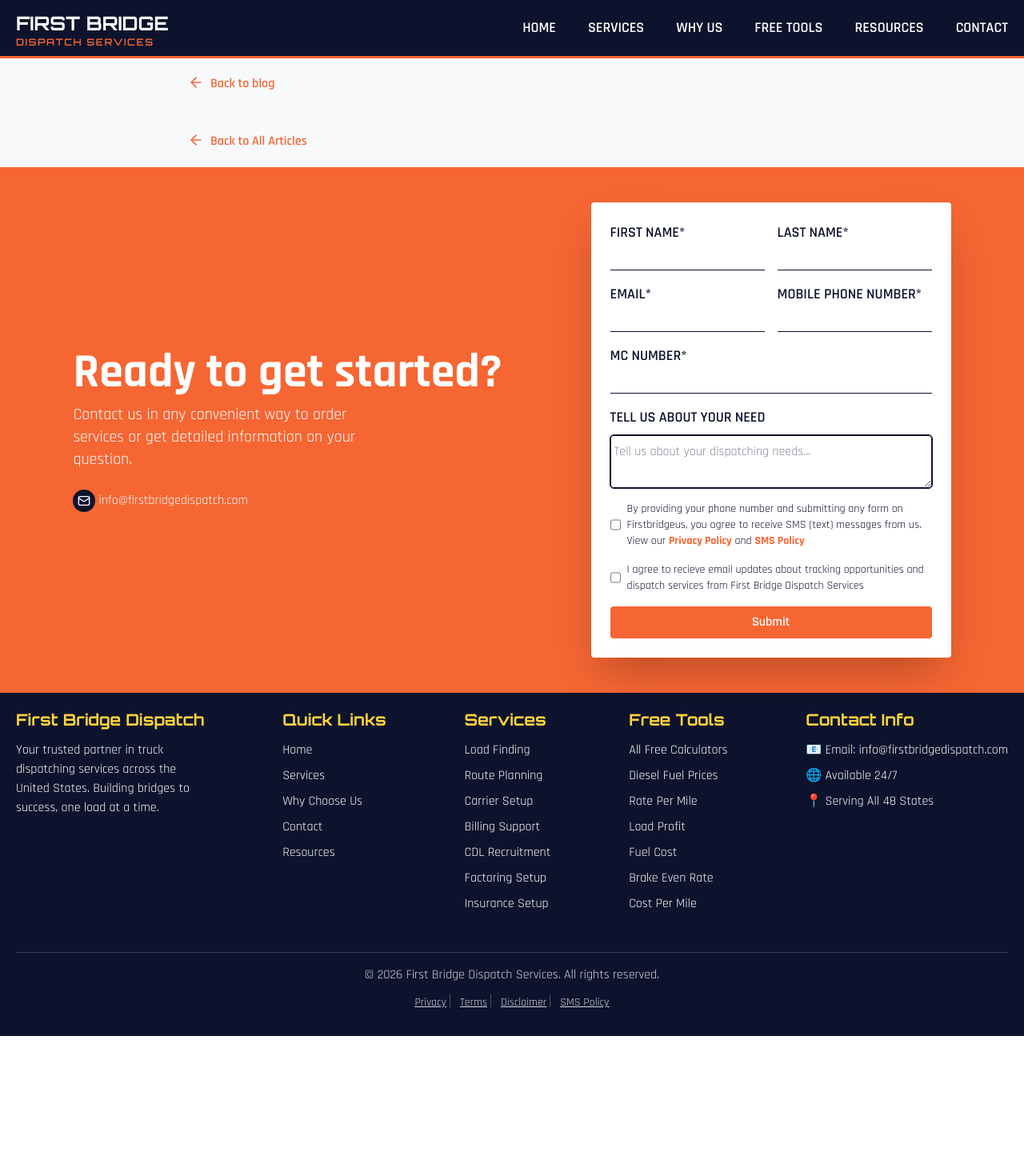
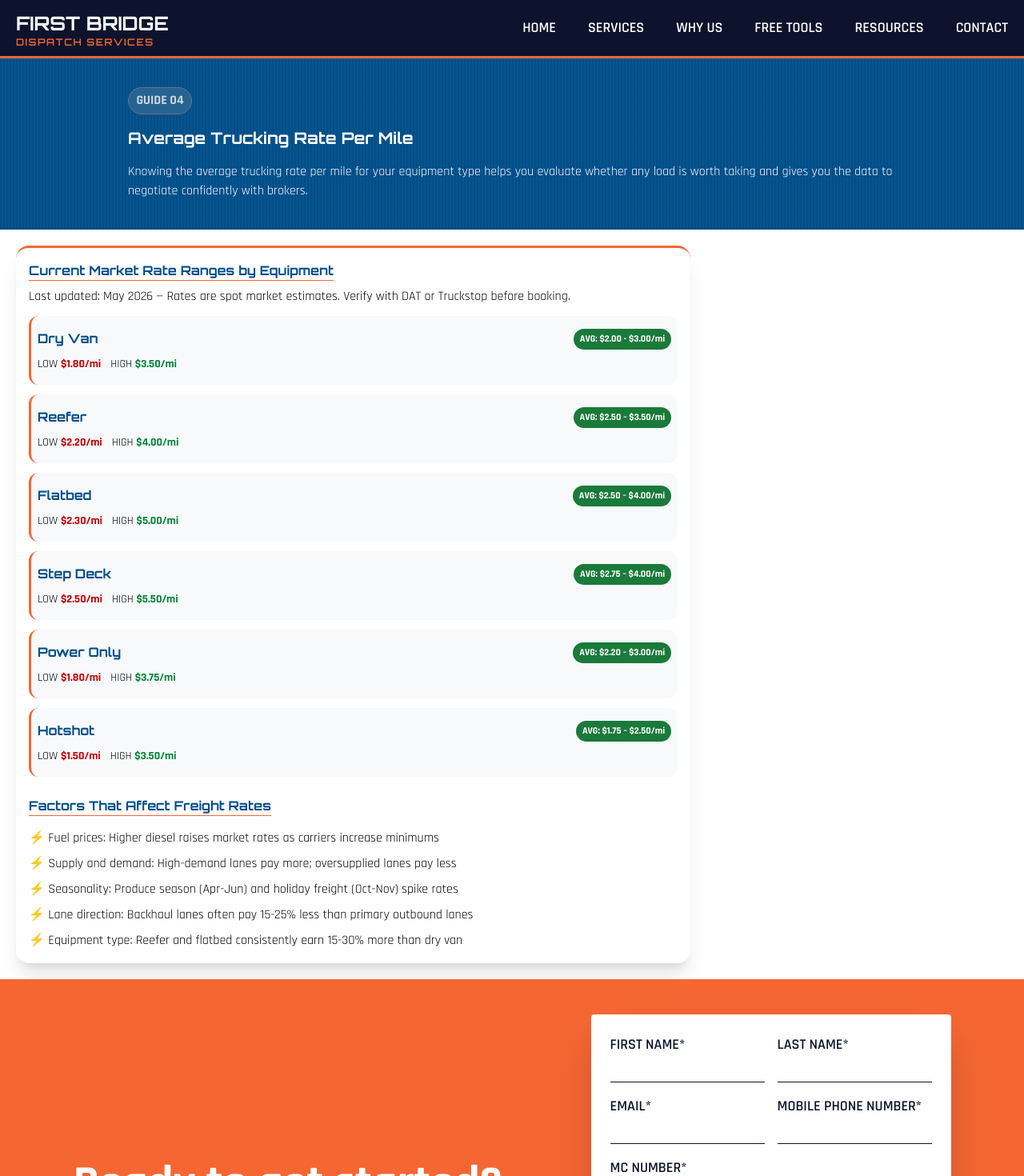
Before and after one commit to Fassam-Khan/firstbridgeus, a Next.js app: page /resources/average-trucking-rate-per-mile in a window 1280 px wide. Shown: the top 1470 px of the page at 80% size. Before the commit the page ends 1295 px from the top, so only its background shows below. Built offline with nearby package versions, Linux system fonts and the light colour scheme; no server answers; the database is empty.

Commit message:
updated in resources page

```diff
--- a/app/globals.css
+++ b/app/globals.css
@@ -239,3 +239,9 @@ html {
 .tiptap p{
   color: black;
 }
+
+.resourceHero{
+  background-color: #0A0E27;
+  width:100%;
+  background: repeating-linear-gradient(90deg,transparent,transparent 2px,rgba(255,255,255,0.03) 2px,rgba(255,255,255,0.03) 4px);
+}
--- /dev/null
+++ b/app/resources/average-trucking-rate-per-mile/page.jsx
@@ -0,0 +1,140 @@
+import React from 'react'
+import Header from '@/component/Header'
+import Footer from '@/component/Footer'
+import Link from 'next/link'
+import { ArrowLeft } from 'lucide-react'
+import Contact from '@/component/Contact'
+
+const page = () => {
+    return (
+        <div>
+            <Header />
+
+            <div className='resourceHero py-4 !bg-[#004E89] bg-[repeating-linear-gradient(90deg,transparent,transparent_2px,rgba(255,255,255,0.03)_2px,rgba(255,255,255,0.03)_4px)]'>
+                <div className="wrapper md:w-[1000px] m-auto flex flex-col gap-4 flex-wrap ">
+                    <div className='bg-[#266393] w-[80px] flex justify-center items-center rounded-full p-1 md:w-[80px] text-gray-300 border border-gray-500 font-bold'>
+                        GUIDE 04
+                    </div>
+                    <div>
+                        <h2 className='font-[Orbitron] text-white font-bold text-xl'>Average Trucking Rate Per Mile</h2>
+                    </div>
+                    <div>
+                        <p className='font-light text-white'>Knowing the average trucking rate per mile for your equipment type helps you evaluate whether any load is worth taking and gives you the data to negotiate confidently with brokers.</p>
+                    </div>
+                </div>
+            </div>
+
+
+            <main>
+
+                <div className="wrapper">
+                    {/* Left Box  */}
+                    <div className='bg-white border-t-3 shadow-xl  border-[var(--primary-color)] rounded-2xl md:w-[68%] p-4'>
+                        <div >
+                            <h4 className='font-[Orbitron] text-[#004E89] border-b border-[var(--primary-color)] w-fit font-bold'>Current Market Rate Ranges by Equipment</h4>
+                            <p className='mt-2'>Last updated: May 2026 <span className='font-light'>— Rates are spot market estimates. Verify with DAT or Truckstop before booking.</span></p>
+
+                            {/* Card */}
+                            <div className=' mt-3 bg-[#F8F9FA] py-4 border-l-3 border-[var(--primary-color)] rounded-xl px-2'>
+                                <div className='flex justify-between'>
+                                    <div className='font-[Orbitron] font-bold  text-[#004E89]'>Dry Van</div>
+                                    <div className='bg-[#1A7A3A] rounded-full font-bold px-2 py-1    text-[12px] text-white'>AVG: $2.00 - $3.00/mi</div>
+                                </div>
+                                <div className='flex gap-3 mt-2'>
+                                    <p className='text-sm'>LOW <span className='text-red-700 font-bold'>$1.80/mi</span></p>
+                                    <p className='text-sm'>HIGH <span className='text-green-700 font-bold'>$3.50/mi</span></p>
+                                </div>
+                            </div>
+                            {/* Card */}
+                            <div className=' mt-3 bg-[#F8F9FA] py-4 border-l-3 border-[var(--primary-color)] rounded-xl px-2'>
+                                <div className='flex justify-between'>
+                                    <div className='font-[Orbitron] font-bold  text-[#004E89]'>Reefer</div>
+                                    <div className='bg-[#1A7A3A] rounded-full font-bold px-2 py-1    text-[12px] text-white'>AVG: $2.50 – $3.50/mi</div>
+                                </div>
+                                <div className='flex gap-3 mt-2'>
+                                    <p className='text-sm'>LOW <span className='text-red-700 font-bold'>$2.20/mi</span></p>
+                                    <p className='text-sm'>HIGH <span className='text-green-700 font-bold'>$4.00/mi</span></p>
+                                </div>
+                            </div>
+                            {/* Card */}
+                            <div className=' mt-3 bg-[#F8F9FA] py-4 border-l-3 border-[var(--primary-color)] rounded-xl px-2'>
+                                <div className='flex justify-between'>
+                                    <div className='font-[Orbitron] font-bold  text-[#004E89]'>Flatbed</div>
+                                    <div className='bg-[#1A7A3A] rounded-full font-bold px-2 py-1    text-[12px] text-white'>AVG: $2.50 – $4.00/mi</div>
+                                </div>
+                                <div className='flex gap-3 mt-2'>
+                                    <p className='text-sm'>LOW <span className='text-red-700 font-bold'>$2.30/mi</span></p>
+                                    <p className='text-sm'>HIGH <span className='text-green-700 font-bold'>$5.00/mi</span></p>
+                                </div>
+                            </div>
+                            {/* Card */}
+                            <div className=' mt-3 bg-[#F8F9FA] py-4 border-l-3 border-[var(--primary-color)] rounded-xl px-2'>
+                                <div className='flex justify-between'>
+                                    <div className='font-[Orbitron] font-bold  text-[#004E89]'>Step Deck</div>
+                                    <div className='bg-[#1A7A3A] rounded-full font-bold px-2 py-1    text-[12px] text-white'>AVG: $2.75 – $4.00/mi</div>
+                                </div>
+                                <div className='flex gap-3 mt-2'>
+                                    <p className='text-sm'>LOW <span className='text-red-700 font-bold'>$2.50/mi</span></p>
+                                    <p className='text-sm'>HIGH <span className='text-green-700 font-bold'>$5.50/mi</span></p>
+                                </div>
+                            </div>
+                            {/* Card */}
+                            <div className=' mt-3 bg-[#F8F9FA] py-4 border-l-3 border-[var(--primary-color)] rounded-xl px-2'>
+                                <div className='flex justify-between'>
+                                    <div className='font-[Orbitron] font-bold  text-[#004E89]'>Power Only</div>
+                                    <div className='bg-[#1A7A3A] rounded-full font-bold px-2 py-1    text-[12px] text-white'>AVG: $2.20 – $3.00/mi</div>
+                                </div>
+                                <div className='flex gap-3 mt-2'>
+                                    <p className='text-sm'>LOW <span className='text-red-700 font-bold'>$1.80/mi</span></p>
+                                    <p className='text-sm'>HIGH <span className='text-green-700 font-bold'>$3.75/mi</span></p>
+                                </div>
+                            </div>
+                            {/* Card */}
+                            <div className=' mt-3 bg-[#F8F9FA] py-4 border-l-3 border-[var(--primary-color)] rounded-xl px-2'>
+                                <div className='flex justify-between'>
+                                    <div className='font-[Orbitron] font-bold  text-[#004E89]'>Hotshot</div>
+                                    <div className='bg-[#1A7A3A] rounded-full font-bold px-2 py-1    text-[12px] text-white'>AVG: $1.75 – $2.50/mi</div>
+                                </div>
+                                <div className='flex gap-3 mt-2'>
+                                    <p className='text-sm'>LOW <span className='text-red-700 font-bold'>$1.50/mi</span></p>
+                                    <p className='text-sm'>HIGH <span className='text-green-700 font-bold'>$3.50/mi</span></p>
+                                </div>
+                            </div>
+                        </div>
+
+                        <div className='mt-6'>
+                            <h4 className='font-[Orbitron] text-[#004E89] border-b border-[var(--primary-color)] w-fit font-bold'>Factors That Affect Freight Rates </h4>
+                            <div className='mt-4'>
+                                <ul className='flex flex-col gap-2'>
+                                    <li>⚡
+                                        Fuel prices: Higher diesel raises market rates as carriers increase minimums</li>
+                                        <li>⚡
+                                        Supply and demand: High-demand lanes pay more; oversupplied lanes pay less</li>
+                                        <li>⚡
+                                        Seasonality: Produce season (Apr-Jun) and holiday freight (Oct-Nov) spike rates</li>
+                                        <li>⚡
+                                        Lane direction: Backhaul lanes often pay 15-25% less than primary outbound lanes</li>
+                                        <li>⚡
+                                        Equipment type: Reefer and flatbed consistently earn 15-30% more than dry van</li>
+                                </ul>
+                            </div>
+
+                        </div>
+
+
+                    </div>
+
+
+                </div>
+
+            </main>
+
+<Contact/>
+
+            <Footer />
+
+        </div>
+    )
+}
+
+export default page
--- a/component/GettAllBlog.jsx
+++ b/component/GettAllBlog.jsx
@@ -50,6 +50,14 @@ export default async function BlogsPage() {
           );
         })}
 
+<AccordionItem value="hdsb" className='bg-[#003D73]  !px-4 !py-4 rounded-xl  w-full h-auto'>
+        <AccordionTrigger className="font-[Orbitron] text-white font-bold md:text-2xl text-lg ">Average Trucking Rate Per Mile</AccordionTrigger>
+        <AccordionContent className="text-lg !h-auto text-white">
+        Knowing the average trucking rate per mile for your equipment type helps you evaluate whether any load is worth taking and gives you the data to negotiate confidently
+        <Link href={'/resources/average-trucking-rate-per-mile'}>  Read More </Link>
+        </AccordionContent>
+      </AccordionItem>
+
       </Accordion>
     </div>
   )
```
